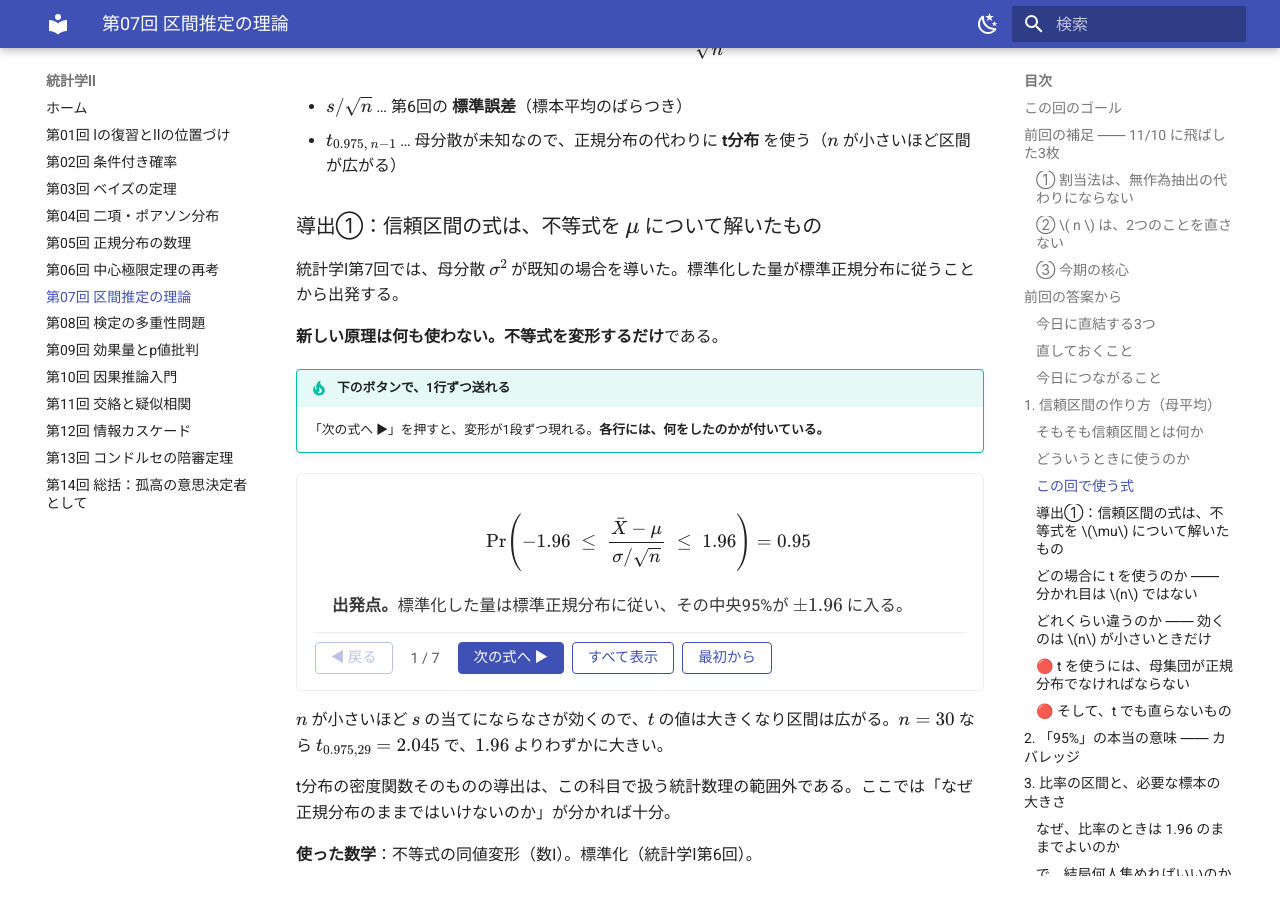
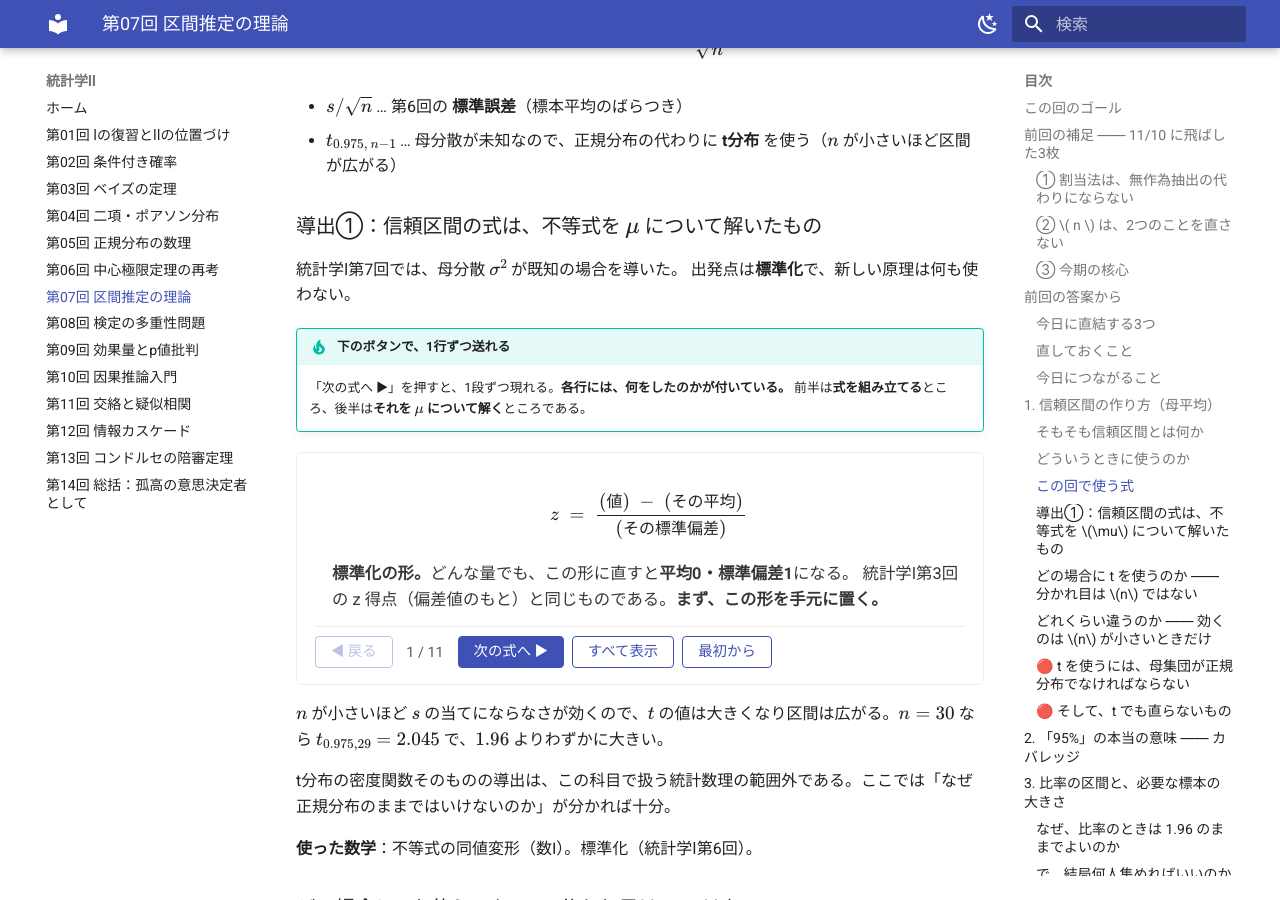
Before and after one commit to aonoa68/toukei-2, an MkDocs documentation site: the page built from docs/07_interval.md, in a window 1280 px wide and 900 px high, scrolled down 7690 px. Built offline with MkDocs 1.6.1 and Material for MkDocs 9.7.7, drawn with Linux system fonts in a browser that asks for light colours.

Commit message:
第7回 導出①の前半に標準化の組み立てを5段追加／第6回に相互参照
- 導出①：7段→12段。標準化の一般形から始め、どこが標準化の式かを
  overbrace/underbrace で明示。σ既知の仮定を使う位置も1段取って示した
- 第6回 導出①②に、Var[aX]=a²Var[X] と和の分散の展開が
  統計学Ⅰ 第6回 導出①（ステップ4〜7）で定義から出ている旨のリンクを追加

Co-Authored-By: Claude Opus 5 <noreply@anthropic.com>
Claude-Session: https://claude.ai/code/session_01VNG6MY7caqH6ZBqg92AUZE

```diff
--- a/docs/07_interval.md
+++ b/docs/07_interval.md
@@ -263,20 +263,59 @@ $$\bar{x} \;\pm\; t_{0.975,\,n-1}\times \frac{s}{\sqrt{n}}$$
 
 ### 導出①：信頼区間の式は、不等式を $\mu$ について解いたもの
 
-統計学Ⅰ第7回では、母分散 $\sigma^2$ が既知の場合を導いた。標準化した量が標準正規分布に従うことから出発する。
-
-**新しい原理は何も使わない。不等式を変形するだけ**である。
+統計学Ⅰ第7回では、母分散 $\sigma^2$ が既知の場合を導いた。
+出発点は**標準化**で、新しい原理は何も使わない。
 
 !!! tip "下のボタンで、1行ずつ送れる"
-    「次の式へ ▶」を押すと、変形が1段ずつ現れる。**各行には、何をしたのかが付いている。**
+    「次の式へ ▶」を押すと、1段ずつ現れる。**各行には、何をしたのかが付いている。**
+    前半は**式を組み立てる**ところ、後半は**それを $\mu$ について解く**ところである。
 
 <div class="deriv" markdown>
 
 <div markdown>
 
+$$ z \;=\; \frac{(\text{値}) \;-\; (\text{その平均})}{(\text{その標準偏差})} $$
+
+**標準化の形。**どんな量でも、この形に直すと**平均0・標準偏差1**になる。
+統計学Ⅰ第3回の z 得点（偏差値のもと）と同じものである。**まず、この形を手元に置く。**
+
+</div>
+
+<div markdown>
+
+$$ \mathbb{E}[\bar{X}] \;=\; \mu, \qquad \mathrm{SD}[\bar{X}] \;=\; \frac{\sigma}{\sqrt{n}} $$
+
+**標準化したい「値」は、標本平均 $\bar{X}$ である。**
+その平均と標準偏差は、**第6回の導出①**で出してある。
+🔴 分母の $\sigma/\sqrt{n}$ は **$\bar{X}$ のほうのばらつき（標準誤差）**であって、データ1個のばらつき $\sigma$ ではない。
+
+</div>
+
+<div markdown>
+
+$$ Z \;=\; \frac{\overbrace{\bar{X}-\mu}^{\text{中心からのずれ}}}{\underbrace{\sigma/\sqrt{n}}_{\bar{X}\,\text{の標準偏差}}} $$
+
+**これが標準化の式である。**
+1段目の形に、値 ＝ $\bar{X}$、その平均 ＝ $\mu$、その標準偏差 ＝ $\sigma/\sqrt{n}$ を**入れただけ**。
+「標準誤差で割る」とは、**標準誤差を1目盛りにして、ずれが何目盛りぶんかを測る**ということである。
+
+</div>
+
+<div markdown>
+
+$$ Z \;\approx\; N(0,1) \qquad \text{中央の 95\% は } -1.96 \le Z \le 1.96 $$
+
+**この $Z$ が標準正規分布に従う**（中心極限定理・第6回）。
+🔴 ここで使っているのは **$\sigma$ が既知**という仮定である。未知のときにどうなるかが、最後の段になる。
+
+</div>
+
+<div markdown>
+
 $$ \Pr\!\left(-1.96 \;\le\; \frac{\bar{X}-\mu}{\sigma/\sqrt{n}} \;\le\; 1.96\right) = 0.95 $$
 
-**出発点。**標準化した量は標準正規分布に従い、その中央95%が $\pm 1.96$ に入る。
+**確率の形に書き、$Z$ を中身に戻した。ここまでが「式の組み立て」。**
+**ここから先は、この不等式を $\mu$ について解くだけ**である。
 
 </div>
 
```
Also changed, not shown: docs/06_clt.md (+6 -0 lines).
